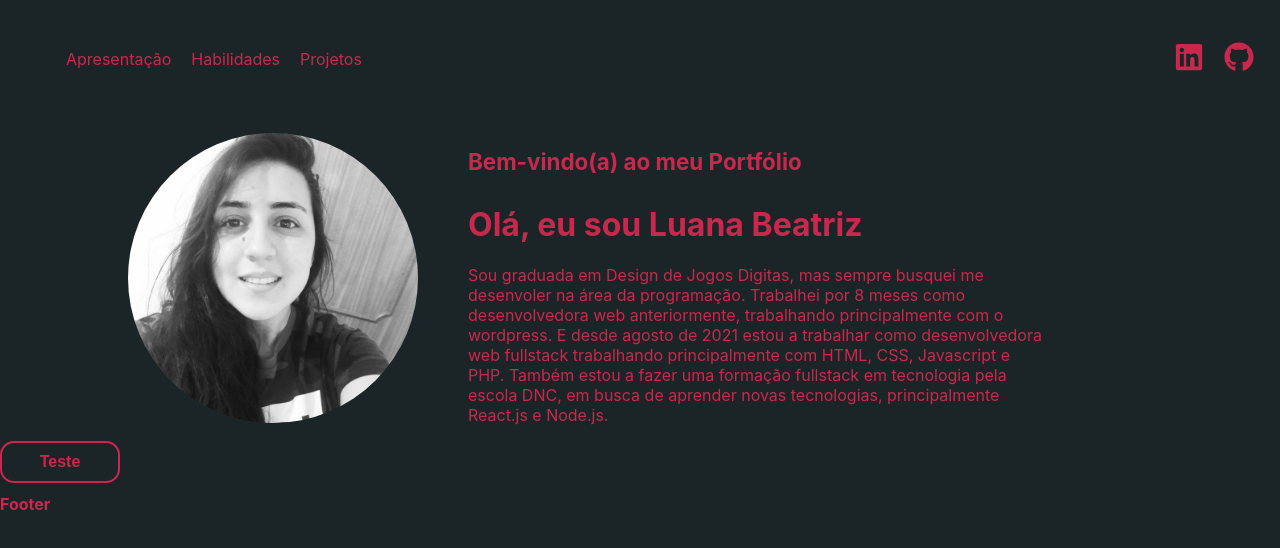
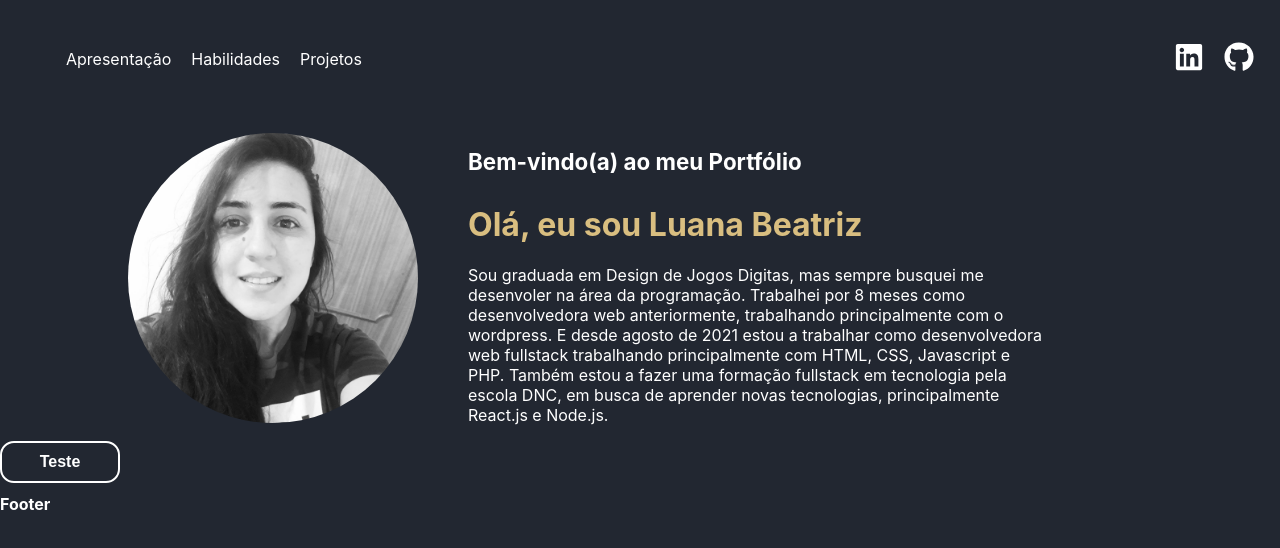
Before and after one commit to lubias/portfolio, a React (Create React App) app: page / in a window 1280 px wide. Shown: the top 548 px of the page. Built offline with nearby package versions, Linux system fonts and the light colour scheme.

Commit message:
Mudança nas cores do site

```diff
--- a/src/components/ButtonRed/index.scss
+++ b/src/components/ButtonRed/index.scss
@@ -1,6 +1,6 @@
 .Button{
-    border: 2px solid #c9284e;
-    color: #c9284e;
+    border: 2px solid #FFFFFF;
+    color: #FFFFFF;
     padding: 10px;
     border-radius: 14px;
     font-weight: bolder;
@@ -10,8 +10,8 @@
 
 .Button:hover{
     //background-color: #D96882;
-    color: #FFFFFF;
+    color: #d9be80;
     transform: translateY(-7px);
     transition-duration: 0.5s;
-    border: 2px solid #FFFFFF;
+    border: 2px solid #d9be80;
 }
--- a/src/components/Navbar/index.scss
+++ b/src/components/Navbar/index.scss
@@ -18,17 +18,12 @@
     }
 
     &__li a:hover{
-        color: #FFFFFF;
+        color: #d9be80;
         text-decoration: none;
     }
 
     &__li .icones:hover{
         transform: scale(1.2);
-        color: #FFFFFF !important;
     }
 
 }
-
-.icones{
-    color: #FFFFFF !important;
-}
--- a/src/components/Presentation/index.scss
+++ b/src/components/Presentation/index.scss
@@ -16,6 +16,7 @@
 
     h1{
         font-size: 2rem !important;
+        color: #d9be80;
     }
 
     h4{
--- a/src/index.scss
+++ b/src/index.scss
@@ -9,8 +9,8 @@ body {
 
 *{
   box-sizing: border-box;
-  background-color: #1b2527;
-  color: #C9284D;
+  background-color: #222731;
+  color: #FFFFFF;
   font-size: 1rem;
 }
 
```
Also changed, not shown: 2 other files (tests, documents, lock files or other folders).
